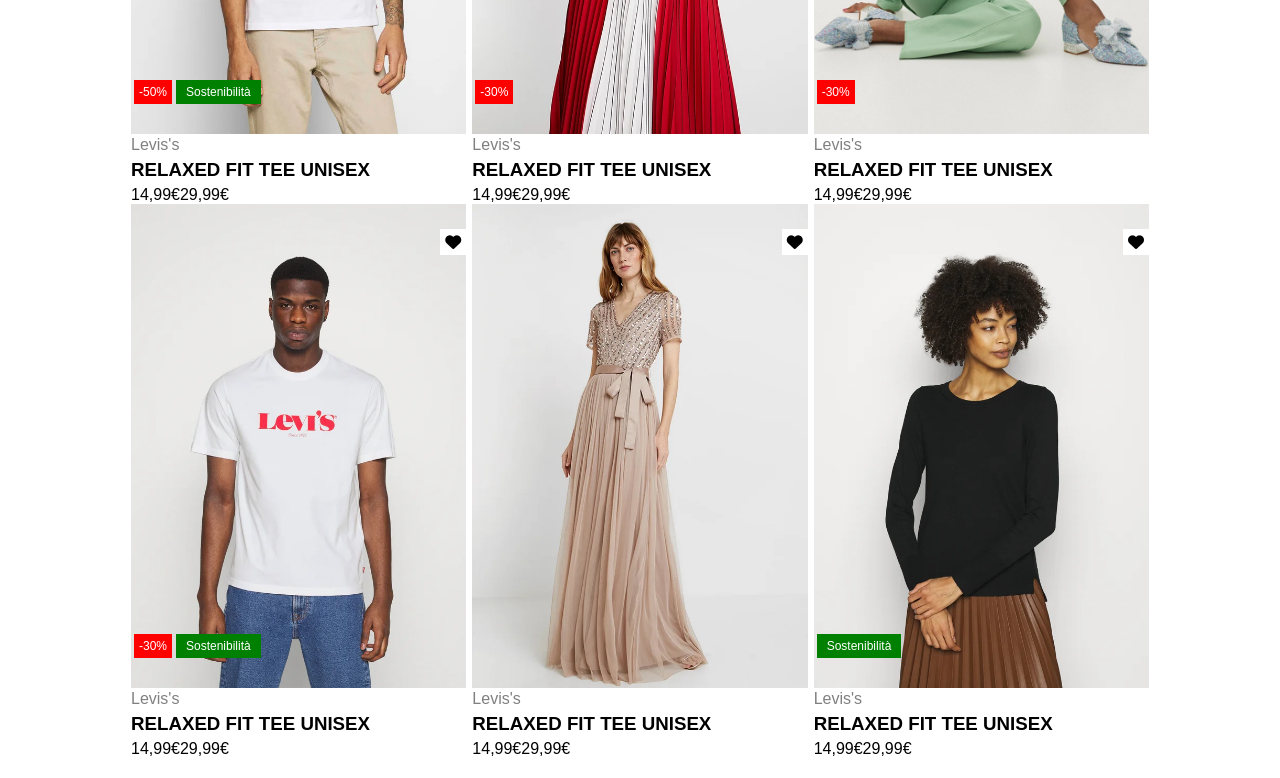
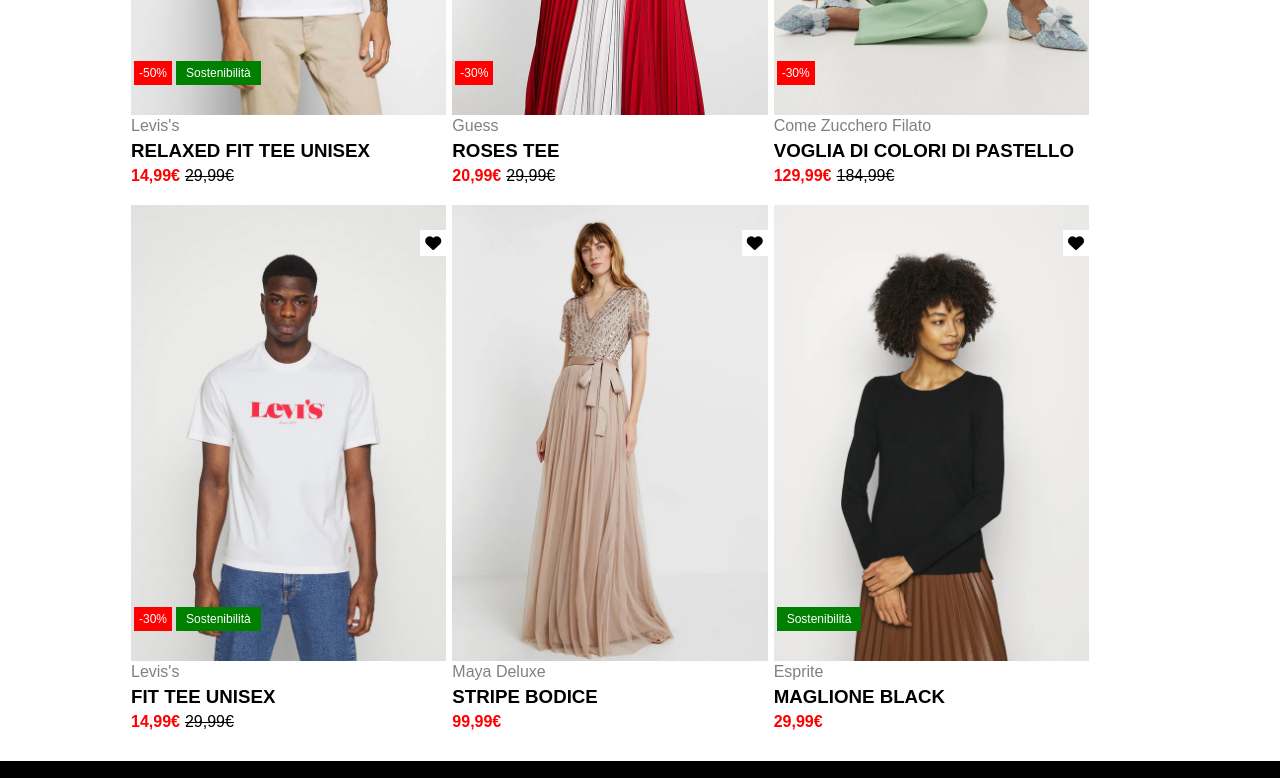
Before and after one commit to Emanuelediscala/html-css-boolando, a plain HTML site: page index.html in a window 1280 px wide. Shown: the part 470-1248 px from the top of the page. Drawn offline with Linux system fonts and the light colour scheme.

Commit message:
feat:(Main) edited content

```diff
--- a/css/main.css
+++ b/css/main.css
@@ -17,10 +17,10 @@
     text-align: center;
 }
 .wid {
-    width: calc(100% / 3 - 6px);
+    width: calc(100% / 3 - 26px);
 }
 .margin {
-    margin:0 3px;
+    margin:10px 3px;
 }
 .dispNone {display: none;
 }
@@ -32,6 +32,14 @@
 }
 .relative {
     position: relative;
+}
+.red {
+    color: red;
+    font-weight: 600;
+    margin-right:5px;
+}
+.crossline {
+    text-decoration: line-through;
 }
 /* REGOLE FLEX */
 .flex {
--- a/index.html
+++ b/index.html
@@ -38,7 +38,7 @@
                 <div class="marginTop">
                     <span class="grey">Levis's</span>
                     <h3>RELAXED FIT TEE UNISEX</h3>
-                    <span>14,99€</span><span>29,99€</span>
+                    <span class="red">14,99€</span><span class="crossline">29,99€</span>
                 </div>
             </div>
             <div class="pic wid margin pad relative">
@@ -49,9 +49,9 @@
                 </div>
                 <span class="discount">-30%</span>
                 <div class="marginTop">
-                    <span class="grey">Levis's</span>
-                    <h3>RELAXED FIT TEE UNISEX</h3>
-                    <span>14,99€</span><span>29,99€</span>
+                    <span class="grey">Guess</span>
+                    <h3>ROSES TEE</h3>
+                    <span class="red">20,99€</span><span class="crossline">29,99€</span>
                 </div>
             </div>
             <div class="pic wid margin pad relative">
@@ -62,9 +62,9 @@
                     <span class="discount">-30%</span>
                 </div>
                 <div class="marginTop">
-                    <span class="grey">Levis's</span>
-                    <h3>RELAXED FIT TEE UNISEX</h3>
-                    <span>14,99€</span><span>29,99€</span>
+                    <span class="grey">Come Zucchero Filato</span>
+                    <h3>VOGLIA DI COLORI DI PASTELLO</h3>
+                    <span class="red">129,99€</span><span class="crossline">184,99€</span>
                 </div>
             </div>
             <div class="pic wid margin pad relative">
@@ -76,8 +76,8 @@
                 </div>
                 <div class="marginTop">
                     <span class="grey">Levis's</span>
-                    <h3>RELAXED FIT TEE UNISEX</h3>
-                    <span>14,99€</span><span>29,99€</span>
+                    <h3> FIT TEE UNISEX</h3>
+                    <span class="red">14,99€</span><span class="crossline">29,99€</span>
                 </div>
             </div>
             <div class="pic wid margin pad relative">
@@ -87,9 +87,9 @@
                     <i class="fa-solid fa-heart"></i>
                 </div>
                 <div class="marginTop">
-                    <span class="grey">Levis's</span>
-                    <h3>RELAXED FIT TEE UNISEX</h3>
-                    <span>14,99€</span><span>29,99€</span>
+                    <span class="grey">Maya Deluxe</span>
+                    <h3>STRIPE BODICE</h3>
+                    <span class="red">99,99€</span>
                 </div>
             </div>
             <div class="pic wid margin pad relative">
@@ -100,9 +100,9 @@
                     <span id="attributeTwo">Sostenibilità</span>
                 </div>
                 <div class="marginTop">
-                    <span class="grey">Levis's</span>
-                    <h3>RELAXED FIT TEE UNISEX</h3>
-                    <span>14,99€</span><span>29,99€</span>
+                    <span class="grey">Esprite</span>
+                    <h3>MAGLIONE BLACK</h3>
+                    <span class="red">29,99€</span>
                 </div>
             </div>
         </div>
```
